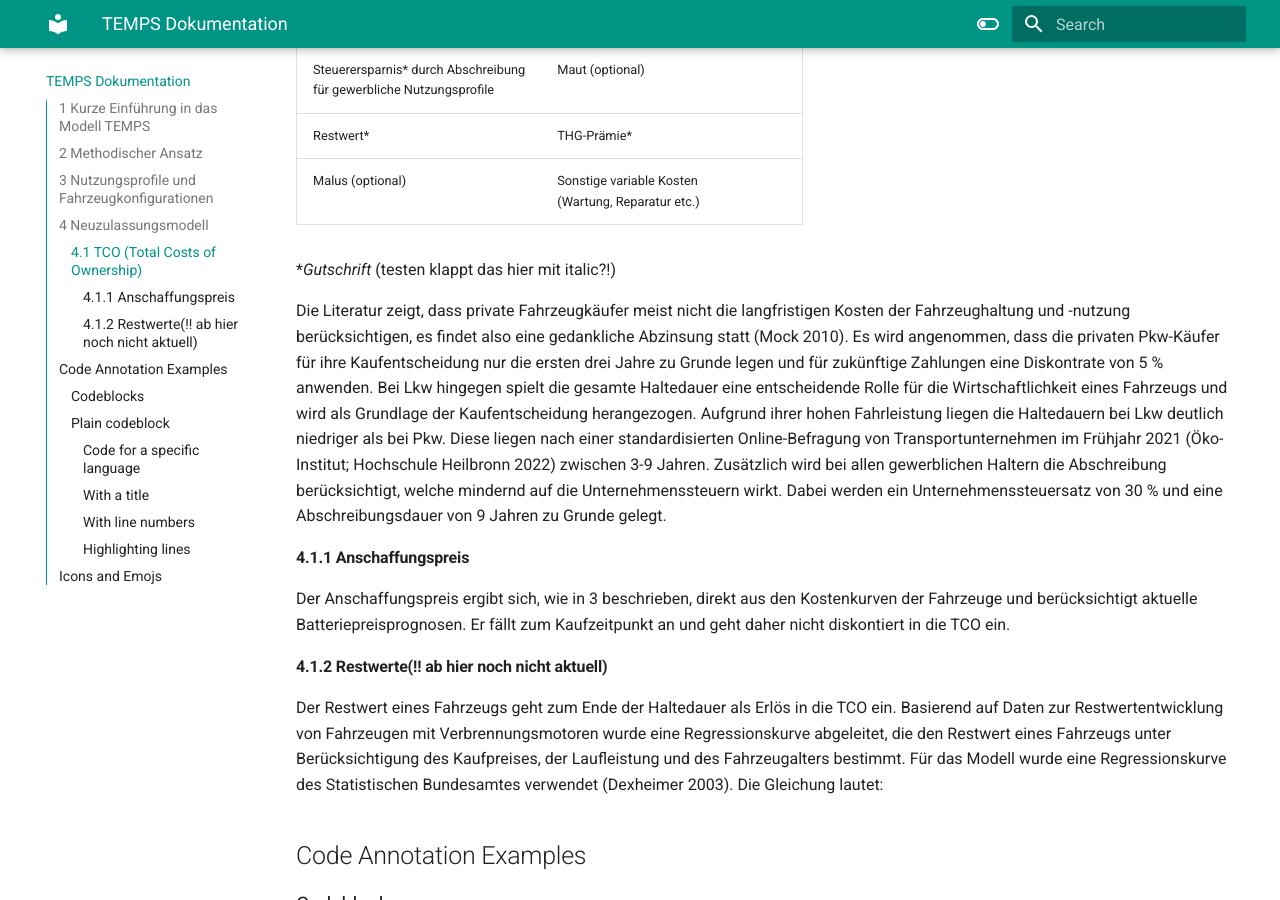
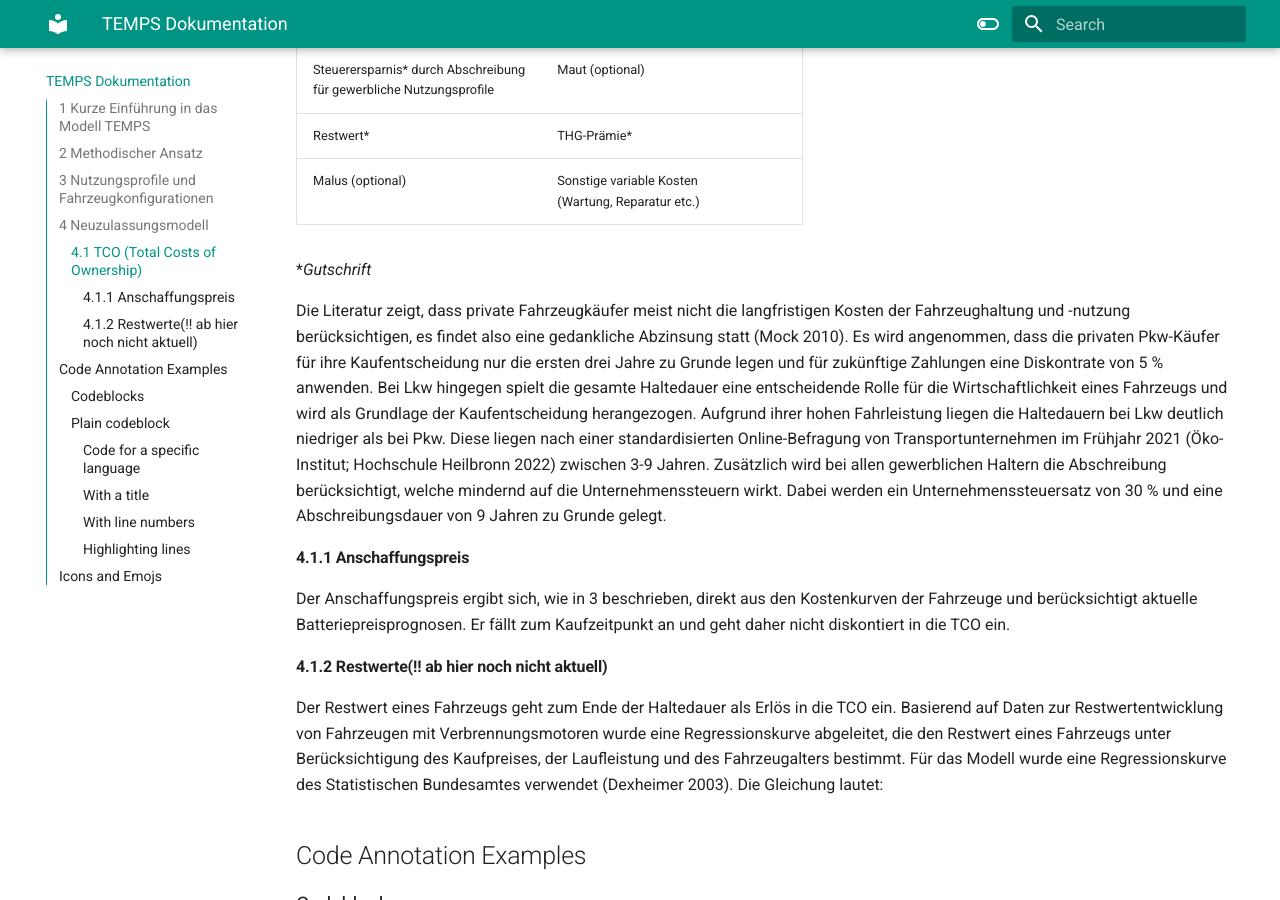
Before and after one commit to wolfgoerz/TEMPS_documentation, an MkDocs documentation site: the page built from docs/index.md, in a window 1280 px wide and 900 px high, scrolled down 2823 px. Built offline with MkDocs 1.6.1 and Material for MkDocs 9.7.7, drawn with Linux system fonts in a browser that asks for light colours.

Commit message:
Update index.md

```diff
--- a/docs/index.md
+++ b/docs/index.md
@@ -140,7 +140,7 @@ Die Bestimmung der Kaufentscheidung eines Nutzungsprofils erfolgt in mehreren Sc
     </tr>
   </tbody>
 </table>
-**Gutschrift* (testen klappt das hier mit italic?!)
+**Gutschrift*
 
 Die Literatur zeigt, dass private Fahrzeugkäufer meist nicht die langfristigen Kosten der Fahrzeughaltung und -nutzung berücksichtigen, es findet also eine gedankliche Abzinsung statt (Mock 2010). Es wird angenommen, dass die privaten Pkw-Käufer für ihre Kaufentscheidung nur die ersten drei Jahre zu Grunde legen und für zukünftige Zahlungen eine Diskontrate von 5 % anwenden.
 Bei Lkw hingegen spielt die gesamte Haltedauer eine entscheidende Rolle für die Wirtschaftlichkeit eines Fahrzeugs und wird als Grundlage der Kaufentscheidung herangezogen. Aufgrund ihrer hohen Fahrleistung liegen die Haltedauern bei Lkw deutlich niedriger als bei Pkw. Diese liegen nach einer standardisierten Online-Befragung von Transportunternehmen im Frühjahr 2021 (Öko-Institut; Hochschule Heilbronn 2022) zwischen 3-9 Jahren. Zusätzlich wird bei allen gewerblichen Haltern die Abschreibung berücksichtigt, welche mindernd auf die Unternehmenssteuern wirkt. Dabei werden ein Unternehmenssteuersatz von 30 % und eine Abschreibungsdauer von 9 Jahren zu Grunde gelegt.
```
